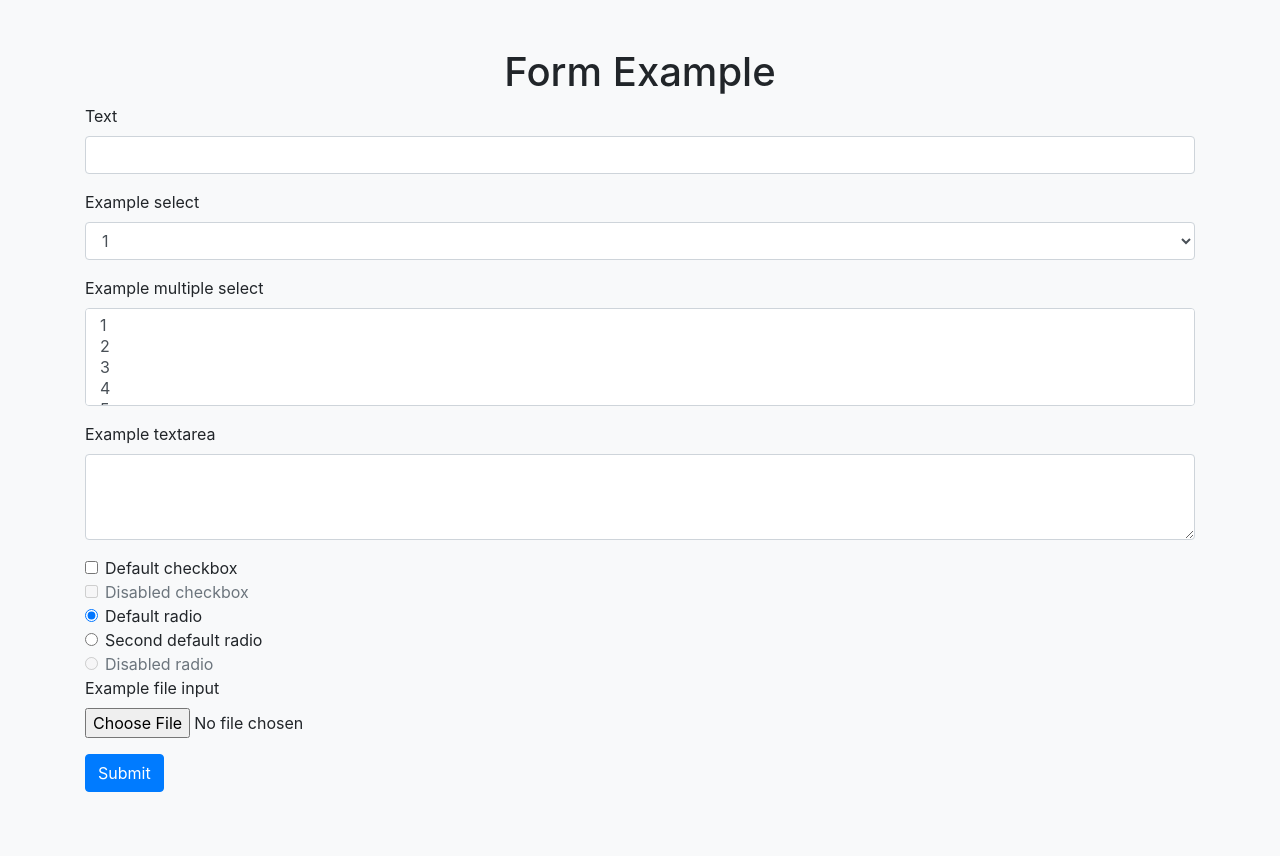
After one commit to vitaly-los/gallery, a PHP site: page /view/form.php in a window 1280 px wide. The commit adds this page. Run offline with PHP 8.4, Linux system fonts and the light colour scheme.

Commit message:
HomeWork 9: added fixes, reformatted code, added example form, pagination logic beta

```diff
--- a/index.php
+++ b/index.php
@@ -1,5 +1,5 @@
 <?php
-
+header("HTTP/1.0 404 Not Found");
 switch ($_GET['page']??'') {
     case 'form':
         require('view/form.php');
--- a/src/app.php
+++ b/src/app.php
@@ -19,9 +19,9 @@ function getImages()
     if (!empty($jsonList)) { //check if string is not empty
         /** @var array with images $images */
         $images = [];
-
+        $offset = $_GET['p']??0;
         //json_decode converts string to array, array_slice select first 9 elements
-        foreach (array_slice(json_decode($jsonList, true), 0, 9) as $key => $value) {
+        foreach (array_slice(json_decode($jsonList, true), $offset, 9) as $key => $value) {
             /*
              * set new array element
              *
--- a/src/process.php
+++ b/src/process.php
@@ -1,3 +1,5 @@
 <?php
 
-var_dump($_GET);
+var_dump($_REQUEST);
+
+//header('Location: /index.php');
--- /dev/null
+++ b/view/form.php
@@ -0,0 +1,84 @@
+<!DOCTYPE html>
+<html>
+    <head>
+        <title>Form</title>
+        <link rel="stylesheet" href="pub/css/bootstrap.css">
+        <link rel="stylesheet" href="pub/css/main.css">
+    </head>
+    <body>
+        <div class="album py-5 bg-light">
+            <div class="container">
+                <h1 class="h1 text-center">Form Example</h1>
+                <form action="/submit" method="post" enctype="multipart/form-data">
+                    <div class="form-group">
+                        <label for="exampleFormControlInput1">Text</label>
+                        <input type="text" class="form-control" name="exampleFormControlInput1">
+                    </div>
+                    <div class="form-group">
+                        <label for="exampleFormControlSelect1">Example select</label>
+                        <select class="form-control" name="exampleFormControlSelect1">
+                            <option>1</option>
+                            <option>2</option>
+                            <option>3</option>
+                            <option>4</option>
+                            <option>5</option>
+                        </select>
+                    </div>
+                    <div class="form-group">
+                        <label for="exampleFormControlSelect2">Example multiple select</label>
+                        <select multiple class="form-control" name="exampleFormControlSelect2">
+                            <option>1</option>
+                            <option>2</option>
+                            <option>3</option>
+                            <option>4</option>
+                            <option>5</option>
+                        </select>
+                    </div>
+                    <div class="form-group">
+                        <label for="exampleFormControlTextarea1">Example textarea</label>
+                        <textarea class="form-control" name="exampleFormControlTextarea1" rows="3"></textarea>
+                    </div>
+                    <div class="form-check">
+                        <input class="form-check-input" type="checkbox" value="" name="defaultCheck1">
+                        <label class="form-check-label" for="defaultCheck1">
+                            Default checkbox
+                        </label>
+                    </div>
+                    <div class="form-check">
+                        <input class="form-check-input" type="checkbox" value="" name="defaultCheck2" disabled>
+                        <label class="form-check-label" for="defaultCheck2">
+                            Disabled checkbox
+                        </label>
+                    </div>
+                    <div class="form-check">
+                        <input class="form-check-input" type="radio" name="exampleRadios" name="exampleRadios1" value="option1" checked>
+                        <label class="form-check-label" for="exampleRadios1">
+                            Default radio
+                        </label>
+                    </div>
+                    <div class="form-check">
+                        <input class="form-check-input" type="radio" name="exampleRadios" name="exampleRadios2" value="option2">
+                        <label class="form-check-label" for="exampleRadios2">
+                            Second default radio
+                        </label>
+                    </div>
+                    <div class="form-check disabled">
+                        <input class="form-check-input" type="radio" name="exampleRadios" name="exampleRadios3" value="option3" disabled>
+                        <label class="form-check-label" for="exampleRadios3">
+                            Disabled radio
+                        </label>
+                    </div>
+                    <div class="form-group">
+                        <label for="exampleFormControlFile1">Example file input</label>
+                        <input type="file" class="form-control-file" name="exampleFormControlFile1">
+                    </div>
+                    <div class="form-group row">
+                        <div class="col-sm-10">
+                            <button type="submit" class="btn btn-primary">Submit</button>
+                        </div>
+                    </div>
+                </form>
+            </div>
+        </div>
+    </body>
+</html>
--- a/view/index.php
+++ b/view/index.php
@@ -17,6 +17,7 @@ require_once('src/app.php');
 <div class="album py-5 bg-light">
     <div class="container">
         <h1 class="h1 text-center"><?php echo PAGE_TITLE ?></h1>
+        <a type="button" class="btn btn-primary btn-lg active m-md-2" href="/form">Upload New Image</a>
         <div class="row">
             <?php if (!empty($images = getImages())): ?>
                 <?php foreach ($images as $image): ?>
@@ -36,7 +37,7 @@ require_once('src/app.php');
                     </div>
                 <?php endforeach; ?>
                 <nav>
-                    <ul class="pagination">
+                    <ul class="pagination m-md-2">
                         <li class="page-item"><a class="page-link" href="/?p=1">1</a></li>
                         <li class="page-item"><a class="page-link" href="/?p=2">2</a></li>
                         <li class="page-item"><a class="page-link" href="/?p=3">3</a></li>
```
